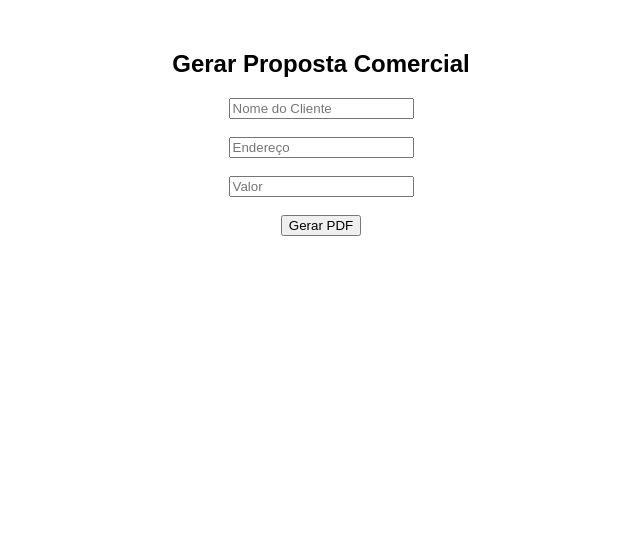
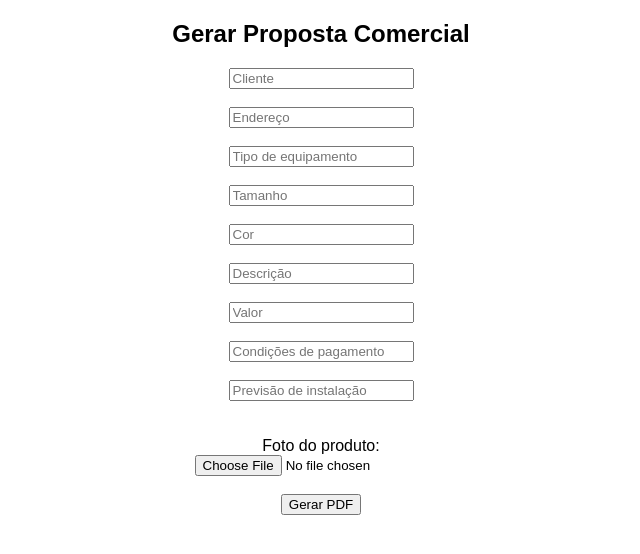
Before and after one commit to lucasferreiramaasz01-lang/orcamento-web, a Flask app: page /orcamento in a window 1280 px wide. Shown: the top 554 px of the page, without its empty margins (319-959 px from the left). Run offline with Flask 3, Linux system fonts and the light colour scheme; the visitor is signed in with stand-in values (Sample User, id 1).

Commit message:
Update form fields and styles in orcamento.html

```diff
--- a/templates/orcamento.html
+++ b/templates/orcamento.html
@@ -3,15 +3,25 @@
 <head>
     <title>Gerar Orçamento</title>
 </head>
-<body style="font-family:Arial; text-align:center; margin-top:50px;">
+<body style="font-family:Arial; text-align:center; margin-top:20px;">
 
     <h2>Gerar Proposta Comercial</h2>
 
-    <form method="POST">
+    <form method="POST" enctype="multipart/form-data">
 
-        <input type="text" name="cliente" placeholder="Nome do Cliente" required><br><br>
+        <input type="text" name="cliente" placeholder="Cliente" required><br><br>
         <input type="text" name="endereco" placeholder="Endereço" required><br><br>
+        <input type="text" name="equipamento" placeholder="Tipo de equipamento" required><br><br>
+        <input type="text" name="tamanho" placeholder="Tamanho" required><br><br>
+        <input type="text" name="cor" placeholder="Cor" required><br><br>
+        <input type="text" name="descricao" placeholder="Descrição" required><br><br>
         <input type="text" name="valor" placeholder="Valor" required><br><br>
+        <input type="text" name="pagamento" placeholder="Condições de pagamento" required><br><br>
+        <input type="text" name="previsao" placeholder="Previsão de instalação" required><br><br>
+
+        <br>
+        Foto do produto:<br>
+        <input type="file" name="foto" accept="image/*" required><br><br>
 
         <button type="submit">Gerar PDF</button>
 
```
